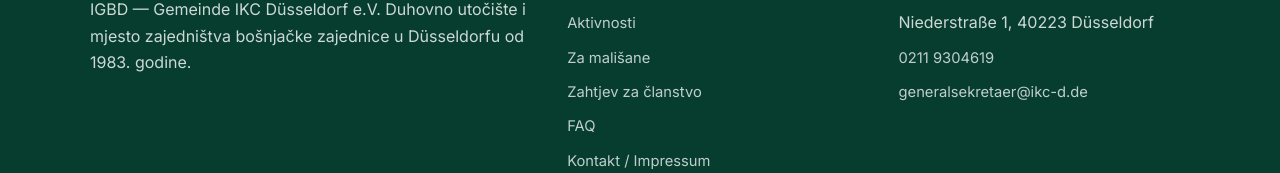
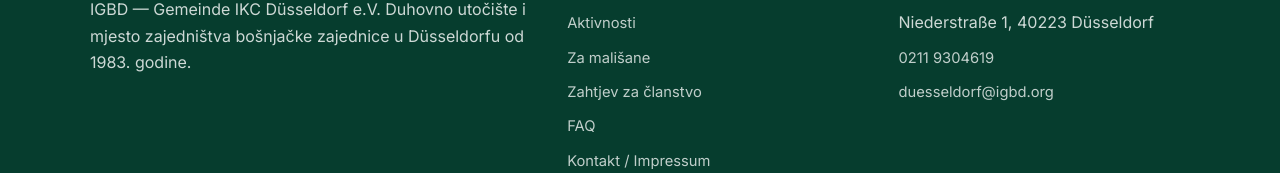
Before and after one commit to metur100/IKC.Duesseldorf, a React (Vite) app: page / in a window 1280 px wide. Shown: the part 3576-3749 px from the top of the page. Built offline with nearby package versions, Linux system fonts and the light colour scheme; no server answers.

Commit message:
Change email

```diff
--- a/src/i18n/content.ts
+++ b/src/i18n/content.ts
@@ -211,7 +211,7 @@ const bs: Content = {
     repTitle: 'Zastupa',
     rep: 'Muris Bešić',
     phone: '0211 9304619',
-    email: 'generalsekretaer@ikc-d.de',
+    email: 'duesseldorf@igbd.org',
     regTitle: 'Registarski podaci',
     reg1: 'Upis u registar udruženja: Amtsgericht Düsseldorf',
     reg2: 'Registarski broj: 6331',
@@ -404,7 +404,7 @@ const de: Content = {
     repTitle: 'Vertreten durch',
     rep: 'Muris Bešić',
     phone: '0211 9304619',
-    email: 'generalsekretaer@ikc-d.de',
+    email: 'duesseldorf@igbd.org',
     regTitle: 'Registereintrag',
     reg1: 'Eintragung im Vereinsregister: Amtsgericht Düsseldorf',
     reg2: 'Registernummer: 6331',
```
